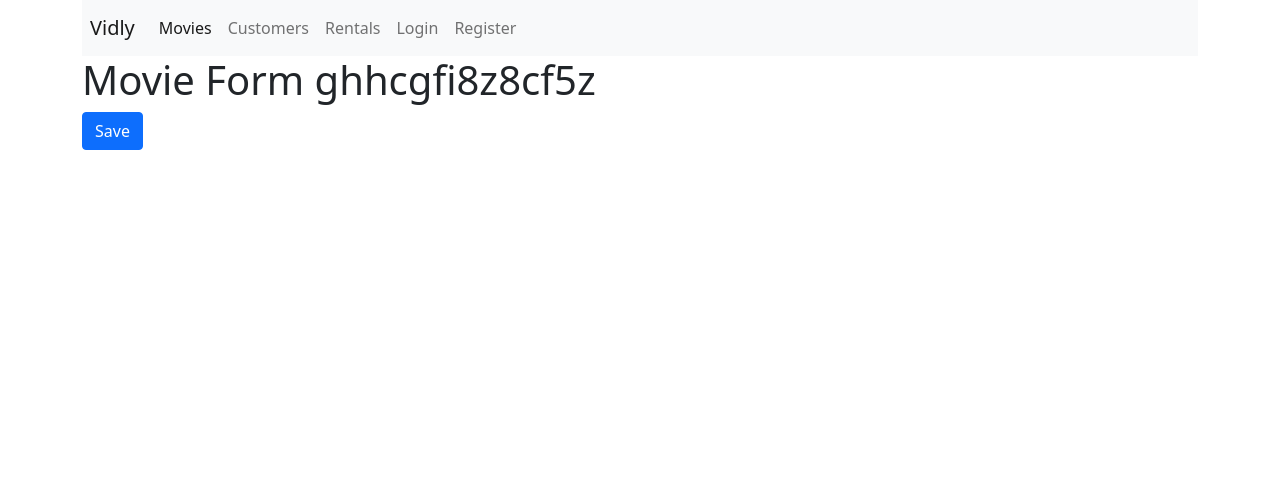
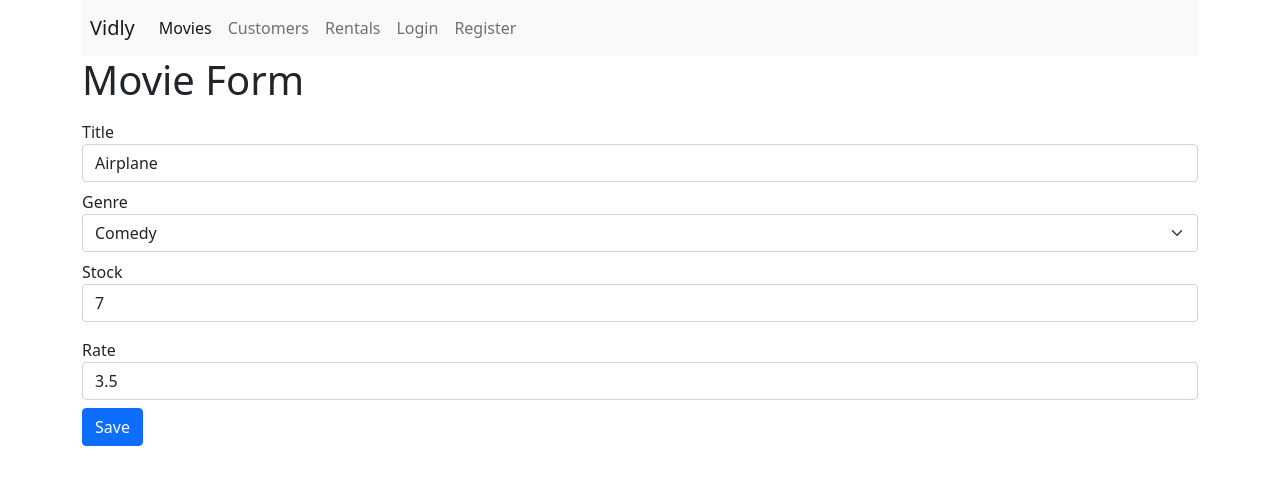
Before and after one commit to alaeimo/React-Course, a React (Create React App) app in the folder 03-vidly/: page /movies/ghhcgfi8z8cf5z in a window 1280 px wide. Shown: the top 484 px of the page. Built offline with nearby package versions, Linux system fonts and the light colour scheme.

Commit message:
03-vidly: complete movie form.

```diff
--- a/03-vidly/package.json
+++ b/03-vidly/package.json
@@ -13,7 +13,7 @@
     "prop-types": "^15.8.1",
     "react": "^18.0.0",
     "react-dom": "^18.0.0",
-    "react-router-dom": "^6.3.0",
+    "react-router-dom": "^5.2.0",
     "react-scripts": "5.0.0",
     "web-vitals": "^2.1.4"
   },
--- a/03-vidly/src/App.js
+++ b/03-vidly/src/App.js
@@ -4,25 +4,26 @@
 import Customers from "./components/customers";
 import Rentals from "./components/rentals";
 import NotFound from "./components/notfound";
-import { Route, Routes } from "react-router-dom";
+import { Route, Switch } from "react-router-dom";
 import LoginForm from "./components/loginForm";
 import RegisterForm from "./components/registerForm";
 import "./App.css";
+import {} from "react-router-dom";
 
 function App() {
   return (
     <main className="container">
       <NavBar />
-      <Routes>
-        <Route path="/register" element={<RegisterForm />} />
-        <Route path="/login" element={<LoginForm />} />
-        <Route path="/movies/:id" element={<Movie />} />
-        <Route path="/movies" element={<Movies />} />
-        <Route path="/customers" element={<Customers />} />
-        <Route path="/rentals" element={<Rentals />} />
-        <Route path="/" element={<Movies />} />
-        <Route path="*" element={<NotFound />} />
-      </Routes>
+      <Switch>
+        <Route exact path="/register" component={RegisterForm} />
+        <Route exact path="/login" component={LoginForm} />
+        <Route path="/movies/:id" component={Movie} />
+        <Route exact path="/movies" component={Movies} />
+        <Route exact path="/customers" component={Customers} />
+        <Route exact path="/rentals" component={Rentals} />
+        <Route exact path="/" component={Movies} />
+        <Route path="*" component={NotFound} />
+      </Switch>
     </main>
   );
 }
--- a/03-vidly/src/components/common/from.jsx
+++ b/03-vidly/src/components/common/from.jsx
@@ -1,7 +1,7 @@
 import React, { Component } from "react";
 import Joi from "joi-browser";
 import Input from "./input";
-
+import Select from "./select";
 class Form extends Component {
   state = {
     data: {},
@@ -68,6 +68,20 @@
       />
     );
   };
+
+  renderSelect = (name, label, options) => {
+    const { data, errors } = this.state;
+    return (
+      <Select
+        name={name}
+        label={label}
+        value={data[name]}
+        error={errors[name]}
+        options={options}
+        onChange={this.handleChange}
+      />
+    );
+  };
 }
 
 export default Form;
--- /dev/null
+++ b/03-vidly/src/components/common/select.jsx
@@ -0,0 +1,39 @@
+import React from "react";
+
+const Select = ({
+  name,
+  label,
+  error,
+  options,
+  value,
+  onChange,
+  valueProperty,
+  nameProperty,
+}) => {
+  return (
+    <div className="form-group">
+      <label htmlFor={name}>{label}</label>
+
+      <select
+        name={name}
+        onChange={onChange}
+        value={value}
+        className="form-select"
+      >
+        <option value=""></option>
+        {options.map((op) => (
+          <option key={op[valueProperty]} value={op[valueProperty]}>
+            {op[nameProperty]}
+          </option>
+        ))}
+      </select>
+      {error && <div className="alert alert-danger">{error}</div>}
+    </div>
+  );
+};
+
+Select.defaultProps = {
+  nameProperty: "name",
+  valueProperty: "_id",
+};
+export default Select;
--- a/03-vidly/src/components/movieForm.jsx
+++ b/03-vidly/src/components/movieForm.jsx
@@ -1,17 +1,70 @@
 import React from "react";
-import { useParams, useNavigate } from "react-router-dom";
+import Form from "./common/from";
+import Joi from "joi-browser";
+import { getGenres } from "../services/fakeGenreService";
+import { getMovie, saveMovie } from "./../services/fakeMovieService";
 
-const Movie = () => {
-  const params = useParams();
-  const history = useNavigate();
-  return (
-    <div>
-      <h1>Movie Form {params.id}</h1>
-      <button className="btn btn-primary" onClick={() => history("/movies")}>
-        Save
-      </button>
-    </div>
-  );
-};
+class Movie extends Form {
+  state = {
+    data: {
+      title: "",
+      genreId: "",
+      numberInStock: "",
+      dailyRentalRate: "",
+    },
+    errors: {},
+    genres: [],
+  };
+  schema = {
+    _id: Joi.string(),
+    title: Joi.string().required().label("Title"),
+    genreId: Joi.string().required().label("Genre"),
+    numberInStock: Joi.number()
+      .min(0)
+      .max(100)
+      .required()
+      .label("Number in Stock"),
+    dailyRentalRate: Joi.number().min(0).max(10).required().label("Rate"),
+  };
+  componentDidMount() {
+    this.setState({ genres: getGenres() });
+    const movieId = this.props.match.params.id;
+    const history = this.props.history;
+    if (movieId === "new") return;
+    const movie = getMovie(movieId);
+    return movie ? this.createMovieView(movie) : history.replace("/not-found");
+  }
+  createMovieView(movie) {
+    this.setState({
+      data: {
+        _id: movie._id,
+        title: movie.title,
+        genreId: movie.genre._id,
+        numberInStock: movie.numberInStock,
+        dailyRentalRate: movie.dailyRentalRate,
+      },
+    });
+  }
+  doSubmit = () => {
+    const { history } = this.props;
+    saveMovie(this.state.data);
+    history.replace("/movies");
+  };
+  render() {
+    const { genres } = this.state;
+    return (
+      <div>
+        <h1>Movie Form</h1>
+        <form onSubmit={this.handleSubmit}>
+          {this.renderInput("title", "Title")}
+          {this.renderSelect("genreId", "Genre", genres)}
+          {this.renderInput("numberInStock", "Stock")}
+          {this.renderInput("dailyRentalRate", "Rate")}
+          {this.renderButton("Save")}
+        </form>
+      </div>
+    );
+  }
+}
 
 export default Movie;
--- a/03-vidly/src/components/movies.jsx
+++ b/03-vidly/src/components/movies.jsx
@@ -6,6 +6,7 @@
 import { paginate } from "../utils/paginate";
 import MoviesTable from "./moviesTable";
 import _ from "lodash";
+import { Link } from "react-router-dom";
 class Movies extends Component {
   state = {
     movies: [],
@@ -69,7 +70,6 @@
       selectedGenre,
       sortColumn,
     } = this.state;
-
     const { count, movies } = this.getPagedData();
     if (count === 0)
       return <p className="pt-5 h4">There are no movies in the database!</p>;
@@ -84,7 +84,10 @@
             />
           </div>
           <div className="col-9">
-            <p className="pt-5 h4">Showing {count} movies in the database</p>
+            <Link to="/movies/new" className="btn btn-primary mt-5 mb-2">
+              New Movie
+            </Link>
+            <p className="h4">Showing {count} movies in the database</p>
             <MoviesTable
               movies={movies}
               sortColumn={sortColumn}
--- a/03-vidly/src/services/fakeMovieService.js
+++ b/03-vidly/src/services/fakeMovieService.js
@@ -77,13 +77,13 @@
 
 export function saveMovie(movie) {
   let movieInDb = movies.find((m) => m._id === movie._id) || {};
-  movieInDb.name = movie.name;
+  movieInDb.title = movie.title;
   movieInDb.genre = genresAPI.genres.find((g) => g._id === movie.genreId);
   movieInDb.numberInStock = movie.numberInStock;
   movieInDb.dailyRentalRate = movie.dailyRentalRate;
 
   if (!movieInDb._id) {
-    movieInDb._id = Date.now();
+    movieInDb._id = Date.now().toString();
     movies.push(movieInDb);
   }
 
```
Also changed, not shown: 1 other file (tests, documents, lock files or other folders).
